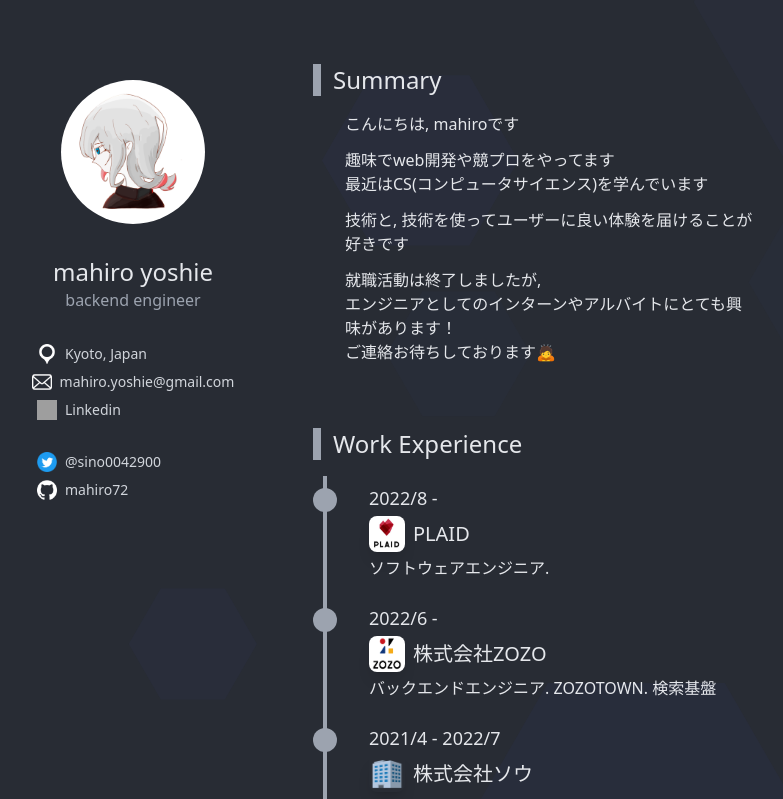
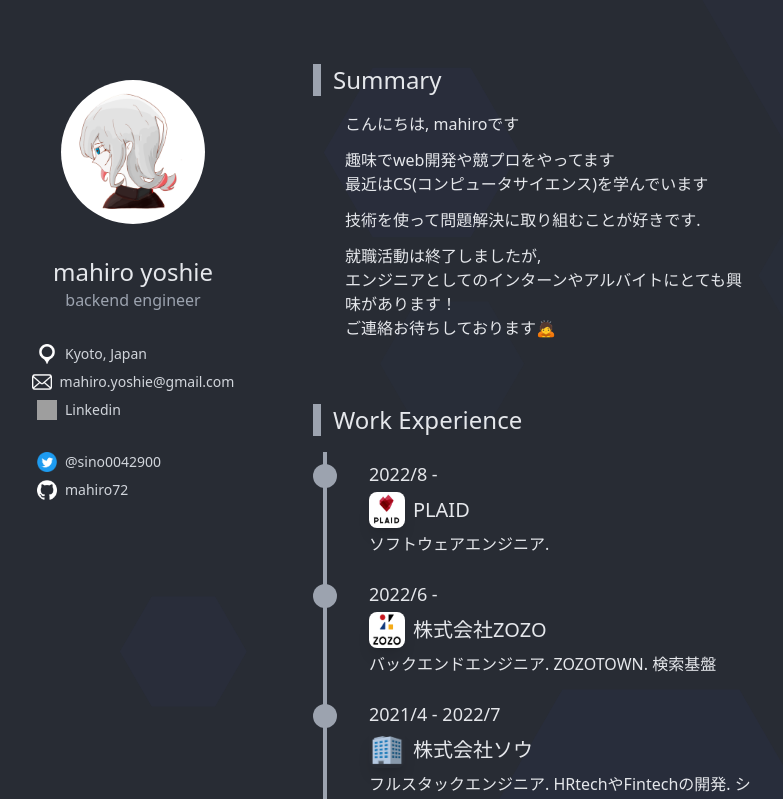
Before and after one commit to mahiro72/mahiro72-resume, a React (Create React App) app: page / in a window 1280 px wide. Shown: the top 799 px of the page, without its empty margins (247-1030 px from the left). Built offline with nearby package versions, Linux system fonts and the light colour scheme; grey boxes are pictures that could not be loaded.

Commit message:
summary更新

```diff
--- a/src/components/profile/summary/summary.tsx
+++ b/src/components/profile/summary/summary.tsx
@@ -14,7 +14,7 @@
                     最近はCS(コンピュータサイエンス)を学んでいます
                 </p>
                 <p className="mb-3">
-                    技術と, 技術を使ってユーザーに良い体験を届けることが好きです
+                    技術を使って問題解決に取り組むことが好きです.
                 </p>
                 <p className="mb-3">
                     就職活動は終了しましたが, <br />
```
